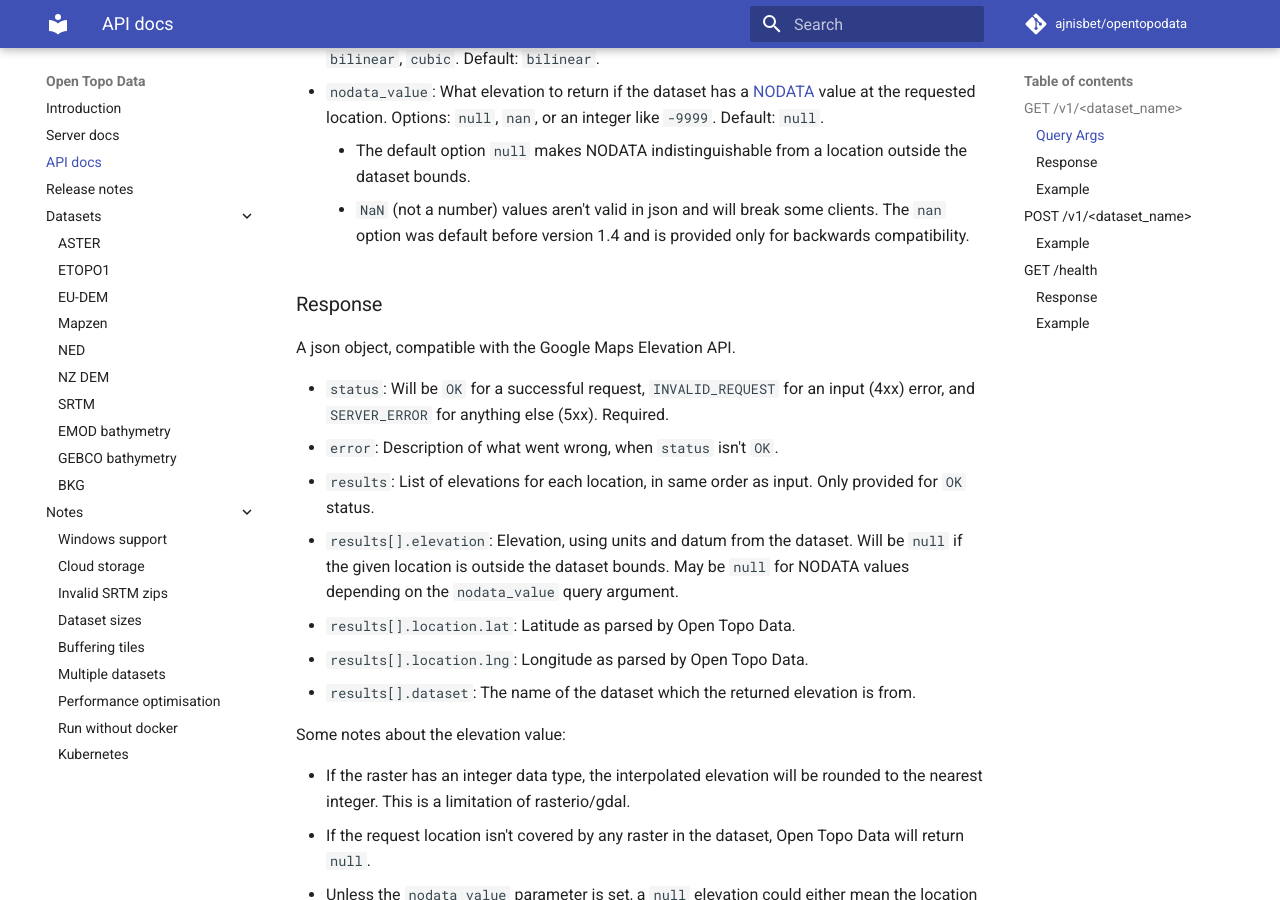
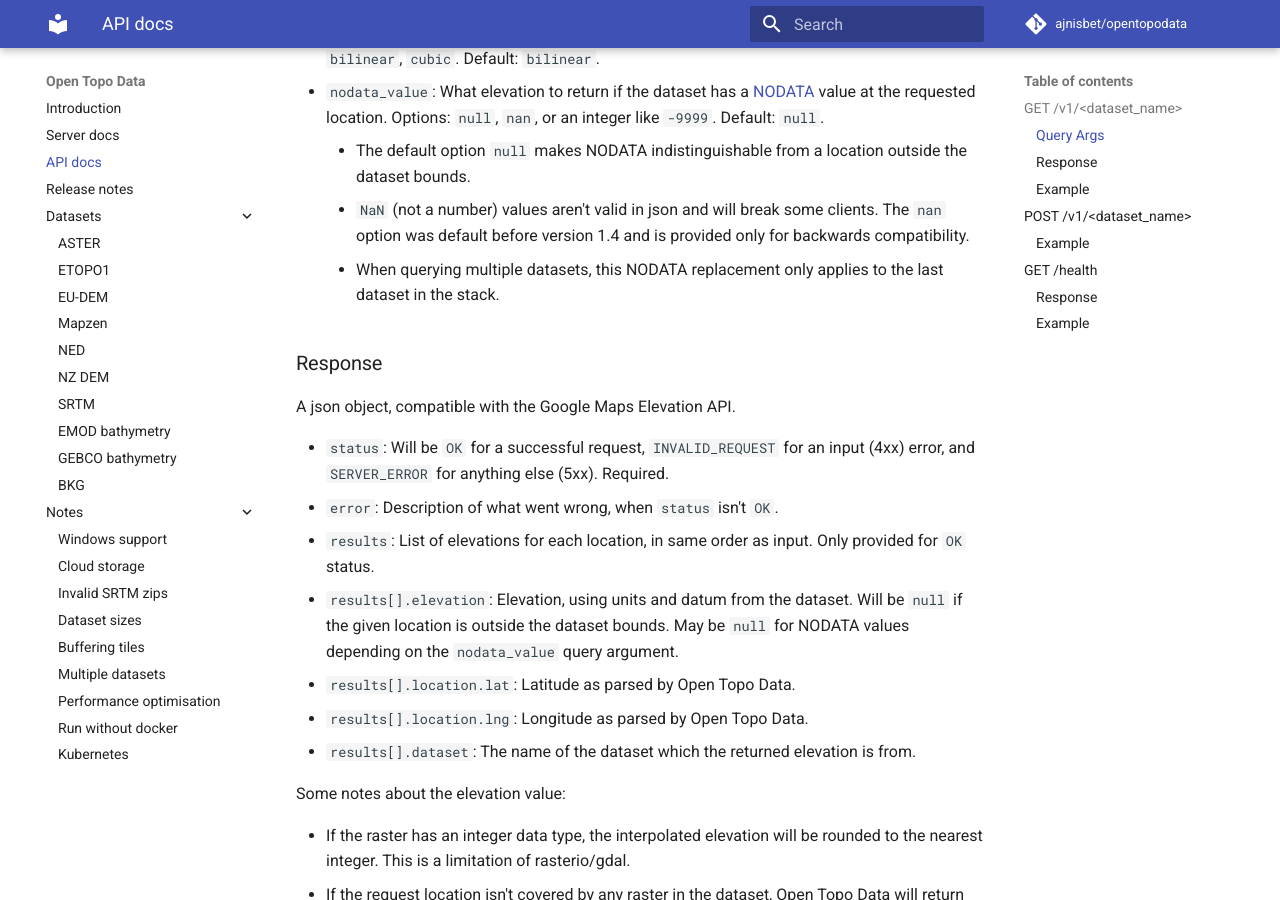
Before and after one commit to ajnisbet/opentopodata, an MkDocs documentation site: the page built from docs/api.md, in a window 1280 px wide and 900 px high, scrolled down 767 px. Built offline with MkDocs 1.6.1 and Material for MkDocs 9.7.7, drawn with Linux system fonts in a browser that asks for light colours; comment, search, counter and statistics services are not loaded.

Commit message:
Docs refinement

```diff
--- a/docs/api.md
+++ b/docs/api.md
@@ -23,6 +23,7 @@ Latitudes and longitudes should be in `EPSG:4326` (also known as WGS-84 format),
 * `nodata_value`: What elevation to return if the dataset has a [NODATA](https://desktop.arcgis.com/en/arcmap/10.3/manage-data/raster-and-images/nodata-in-raster-datasets.htm) value at the requested location. Options: `null`, `nan`, or an integer like `-9999`. Default: `null`.
     * The default option `null` makes NODATA indistinguishable from a location outside the dataset bounds.
     * `NaN` (not a number) values aren't valid in json and will break some clients. The `nan` option was default before version 1.4 and is provided only for backwards compatibility.
+    * When querying multiple datasets, this NODATA replacement only applies to the last dataset in the stack.
 
 
 
```
Also changed, not shown: docs/datasets/aster.md (+1 -1 lines).
